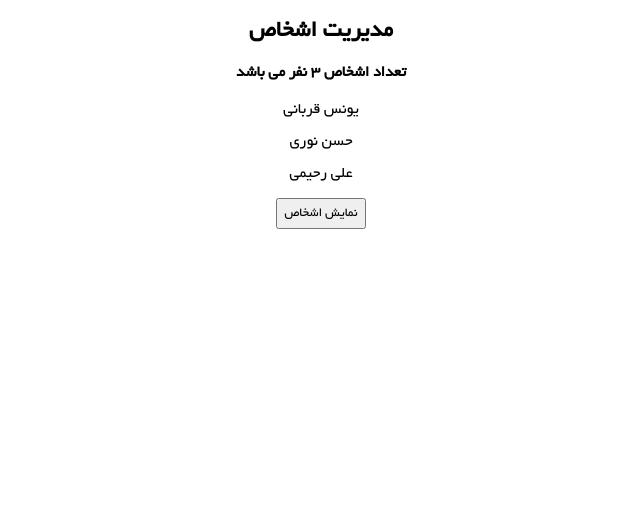
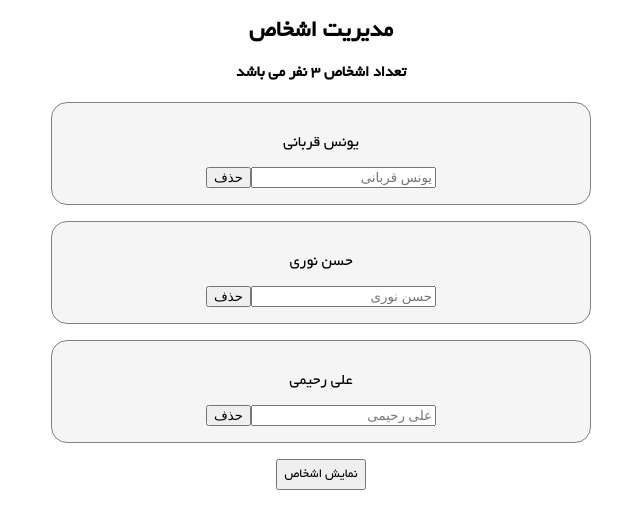
Before and after one commit to HafizRahimi/reactjs, a React (Create React App) app: page / in a window 1280 px wide. Both pictures are taken after a click on the button "نمایش اشخاص". Shown: the top 528 px of the page, without its empty margins (319-959 px from the left). Built offline with nearby package versions, Linux system fonts and the light colour scheme.

Commit message:
watch video 07 part 7

```diff
--- a/src/App.js
+++ b/src/App.js
@@ -4,9 +4,9 @@ import Persons from './components/persons/Persons';
 class App extends Component {
     state = {
         persons: [
-            { id: 1, firstName: 'یونس', lastName: 'قربانی' },
-            { id: 2, firstName: 'حسن', lastName: 'نوری' },
-            { id: 3, firstName: 'علی', lastName: 'رحیمی' },
+            { id: 1, fullName: 'یونس قربانی' },
+            { id: 2, fullName: 'حسن نوری' },
+            { id: 3, fullName: 'علی رحیمی' },
         ],
         stateShow: false,
     };
@@ -21,8 +21,21 @@ class App extends Component {
         const persons = [...this.state.persons];
         const filteredPersons = persons.filter((p) => p.id !== id);
         this.setState ({ persons: filteredPersons });
+    };
 
-    };
+    handleNameChange = (event, id) =>{
+        const {persons: allPersons} =this.state;
+        const personIndex = allPersons.findIndex(p => p.id === id);
+
+        const person = allPersons[personIndex];
+        person.fullName = event.target.value; //For have things like event send
+
+        console.log(event);
+        const persons = [...allPersons];
+
+        persons[personIndex] = person;
+        this.setState({persons});
+    }
 
     render() {
         const { persons, stateShow } = this.state;
@@ -43,6 +56,7 @@ class App extends Component {
                 <Persons
                     persons={persons}
                     personDelete={this.handleDeletePerson}
+                    nameChange ={this.handleNameChange}
                 ></Persons>
             );
         }
--- /dev/null
+++ b/src/components/persons/Person.css
@@ -0,0 +1,9 @@
+.person {
+    width: 40%;
+    border: 1px solid gray;
+    border-radius: 1em;
+    margin: 1em auto;
+    padding: 1em;
+    background-color: whitesmoke;
+    direction: rtl;
+}
--- a/src/components/persons/person.jsx
+++ b/src/components/persons/person.jsx
@@ -1,9 +1,13 @@
 import React from 'react';
 
-const Person = ({firstName, lastName, deleted}) => {
+import './Person.css'
+
+const Person = ({fullName, deleted, nameChange}) => {
     return (
-        <div onClick={deleted} style={{ cursor: "pointer" }}>
-        <p>{`${firstName} ${lastName}`}</p>
+        <div className="person">
+        <p>{`${fullName}`}</p>
+        <input type="text" placeholder={`${fullName}`} onChange={nameChange}></input>
+        <button onClick={deleted} >حذف</button>
         </div>
     );
 }
--- a/src/components/persons/persons.jsx
+++ b/src/components/persons/persons.jsx
@@ -3,15 +3,15 @@ import React from 'react';
 import Person from './Person';
 
 
-const Persons = ({persons, personDelete}) => {
+const Persons = ({persons, personDelete, nameChange}) => {
     return (
         <div>
             {persons.map((person) => (
                 <Person
                     key={person.id}
-                    firstName={person.firstName}
-                    lastName={person.lastName}
+                    fullName={person.fullName}
                     deleted={() => personDelete(person.id) } //use arrow Function for the personDelete have property(id)
+                    nameChange={event =>nameChange(event, person.id)}
                 ></Person>
             ))}
         </div>
```
Also changed, not shown: txt/ReactJs.md (+24 -1 lines).
